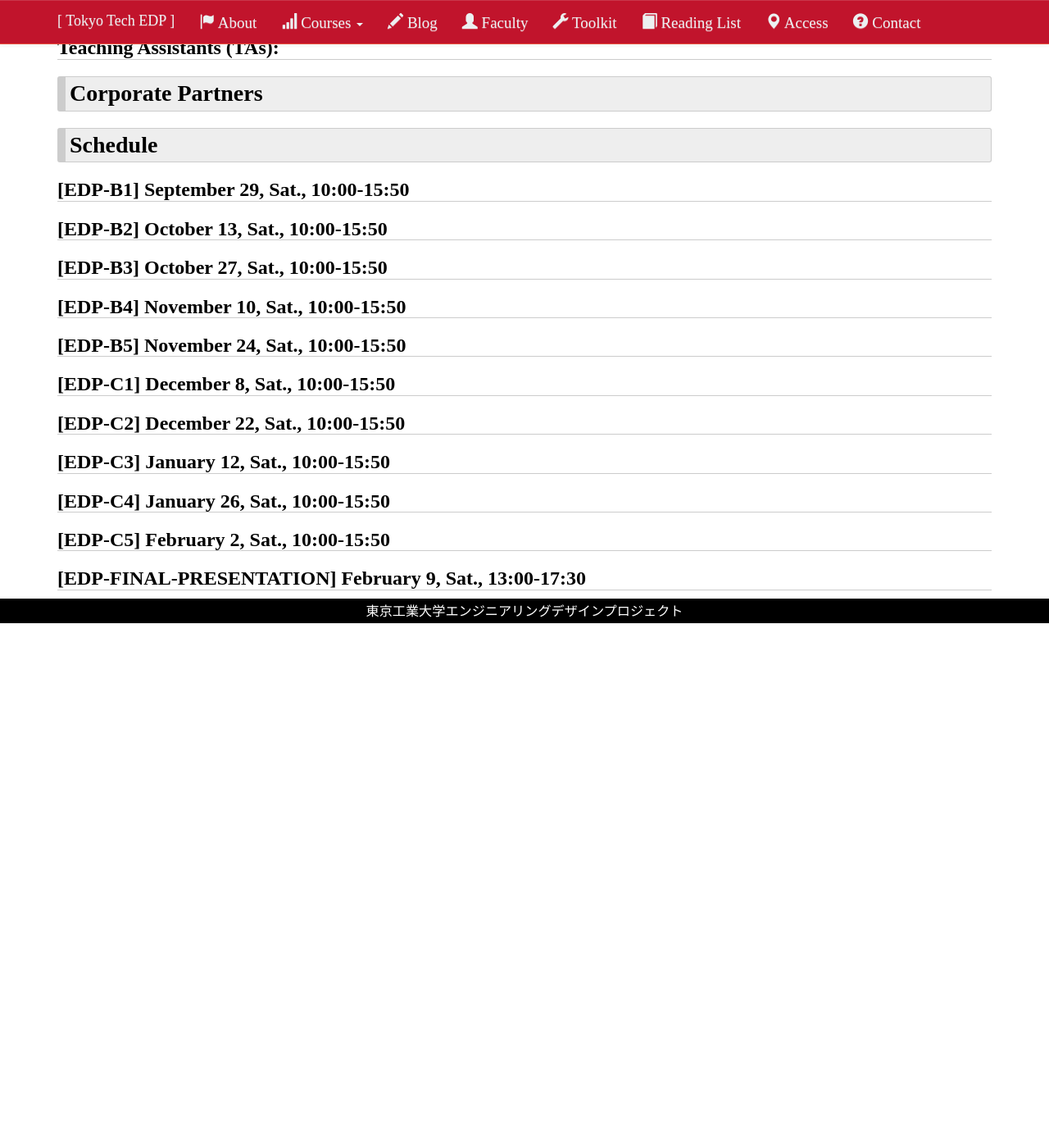
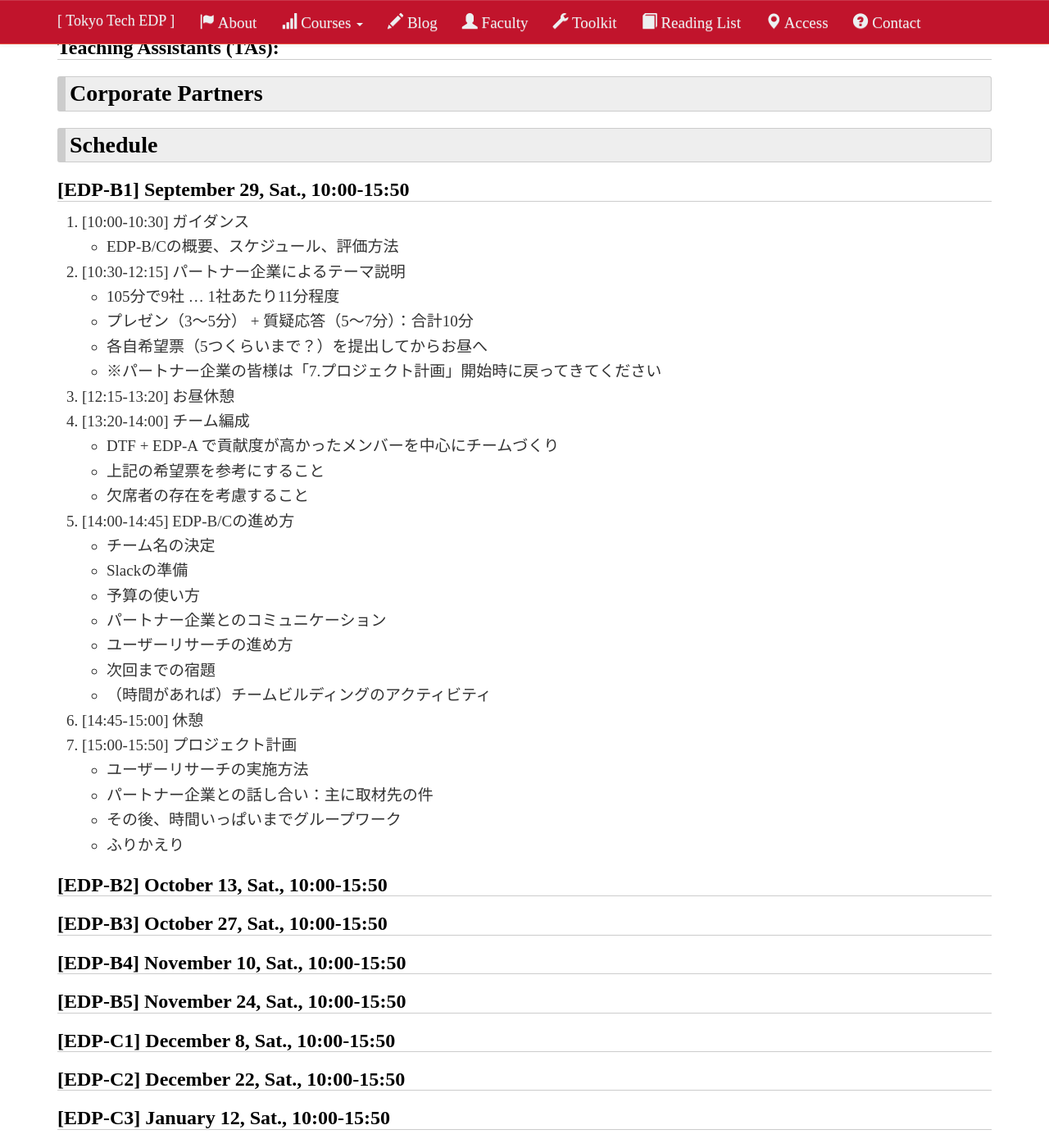
Before and after one commit to titech-edp/titech-edp.github.io, a Jekyll site: the page built from 2018-edp-bc/index.md, in a window 1280 px wide and 1400 px high, scrolled down 662 px. Shown: the whole window at 82% size. Built offline with Jekyll 4.4.1, drawn with Linux system fonts in a browser that asks for light colours; nearby versions of some CDN libraries; library files that are not in the unit come from our copies; before the commit the page ends 1422 px from its top, so only the background shows below that.

Commit message:
update edp-2018

```diff
--- a/2018-edp-bc/index.md
+++ b/2018-edp-bc/index.md
@@ -16,6 +16,33 @@ Saito, Sakamoto, Kado, Yagisawa, Terui, Park, Inaba
 # Schedule
 
 ## [EDP-B1] September 29, Sat., 10:00-15:50
+
+1. [10:00-10:30] ガイダンス
+   - EDP-B/Cの概要、スケジュール、評価方法
+2. [10:30-12:15] パートナー企業によるテーマ説明
+   - 105分で9社 ... 1社あたり11分程度
+   - プレゼン（3〜5分） + 質疑応答（5〜7分）：合計10分
+   - 各自希望票（5つくらいまで？）を提出してからお昼へ
+   - ※パートナー企業の皆様は「7.プロジェクト計画」開始時に戻ってきてください
+3. [12:15-13:20] お昼休憩
+4. [13:20-14:00] チーム編成
+   - DTF + EDP-A で貢献度が高かったメンバーを中心にチームづくり
+   - 上記の希望票を参考にすること
+   - 欠席者の存在を考慮すること
+5. [14:00-14:45] EDP-B/Cの進め方
+   - チーム名の決定
+   - Slackの準備
+   - 予算の使い方
+   - パートナー企業とのコミュニケーション
+   - ユーザーリサーチの進め方
+   - 次回までの宿題
+   - （時間があれば）チームビルディングのアクティビティ
+6. [14:45-15:00] 休憩
+7. [15:00-15:50] プロジェクト計画
+   - ユーザーリサーチの実施方法
+   - パートナー企業との話し合い：主に取材先の件
+   - その後、時間いっぱいまでグループワーク
+   - ふりかえり
 
 ## [EDP-B2] October 13, Sat., 10:00-15:50
 
```
